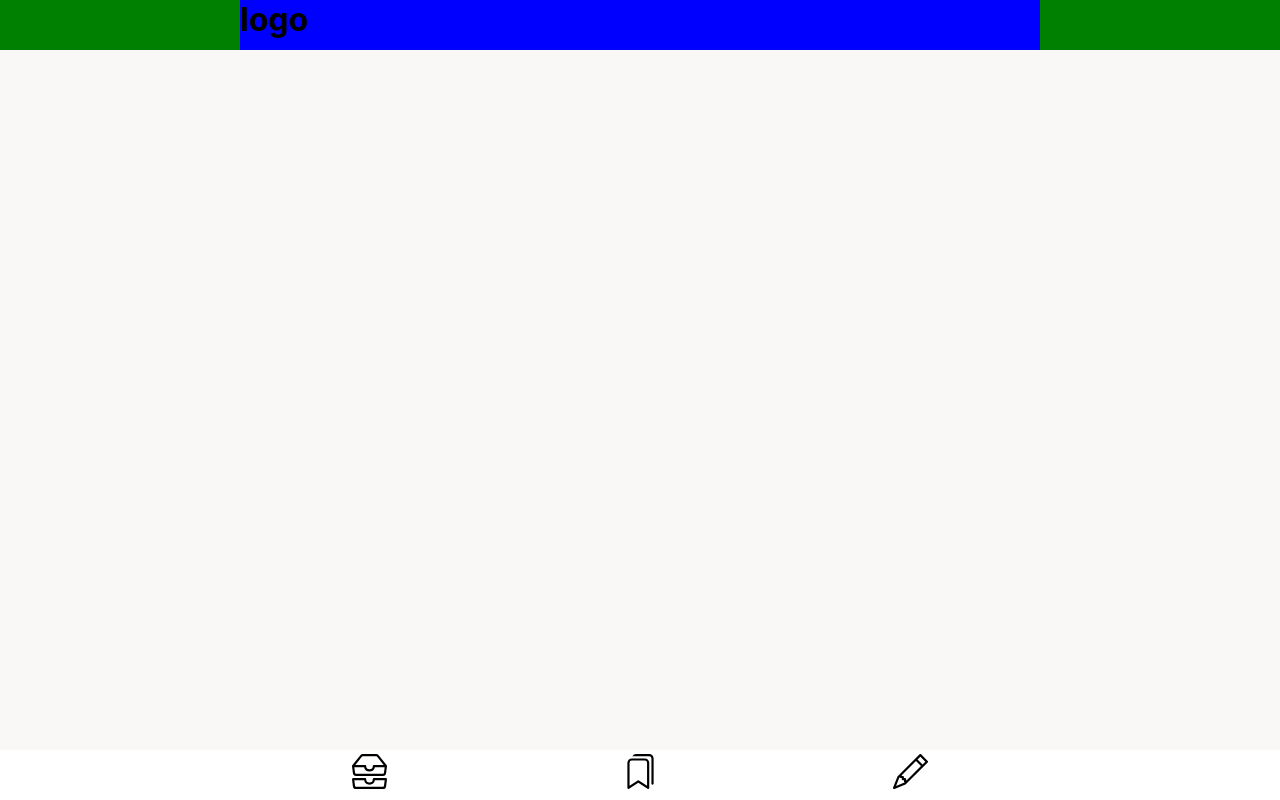
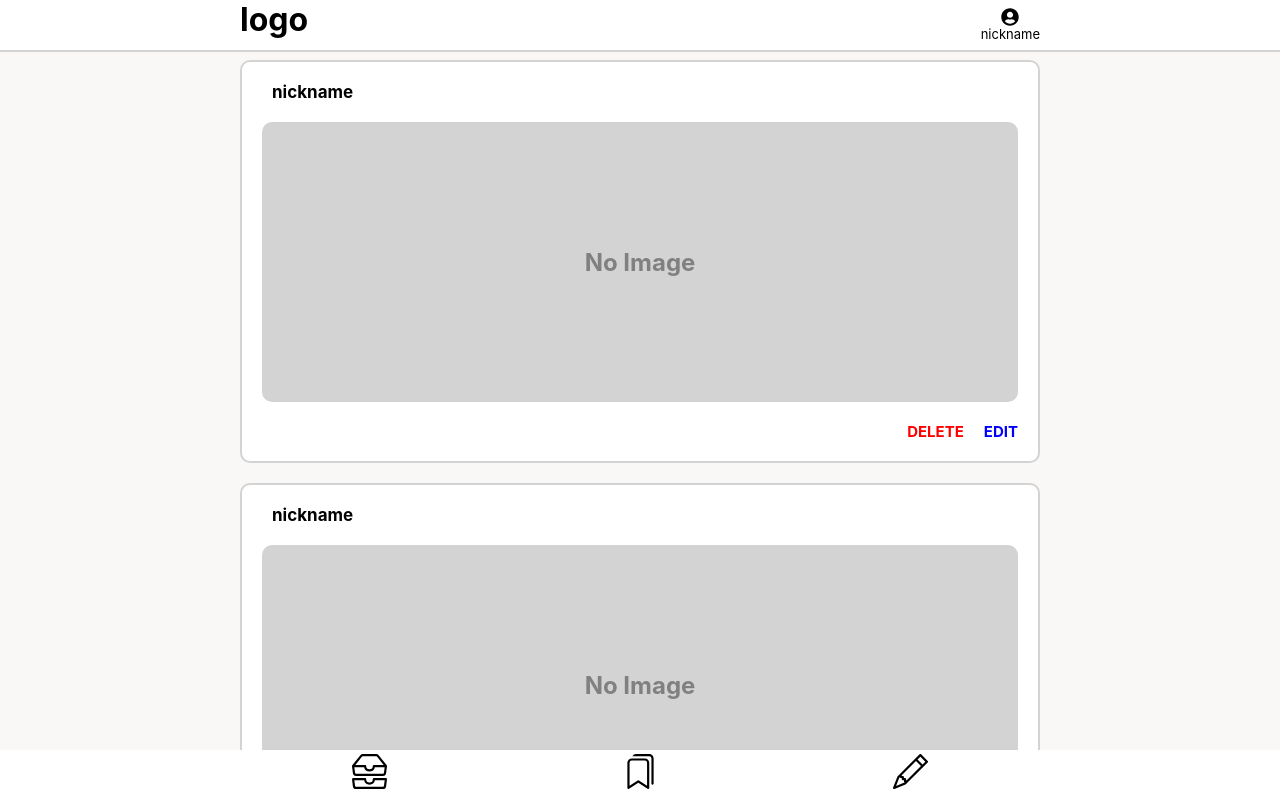
Before and after one commit to nggoong/cafe-in, a React (Create React App) app: page /mypage in a window 1280 px wide. Before the commit this address had no page. Shown: the top 800 px of the page. Built offline with nearby package versions, Linux system fonts and the light colour scheme.

Commit message:
헤더 UI 구현 및 게시글 카드 UI 추가 구현, 마이페이지 라우팅 연결

```diff
--- a/src/App.js
+++ b/src/App.js
@@ -17,10 +17,11 @@ function App() {
       <Header></Header>
       <Contents>
           <Routes>
-            <Route path="/" element={<PostingViewer/>}/>
+            <Route path="/" element={<PostingViewer isPersonal={false}/>}/>
             <Route path="/login" element={<Login />}/>
             <Route path="/signup" element={<SignUp />}/>
             <Route path="/posting/add" element={<PostingInput/>}/>
+            <Route path="/mypage" element={<PostingViewer isPersonal={true}/>}></Route>
         </Routes>
         <Footer></Footer>
       </Contents>
--- a/src/components/header/Header.jsx
+++ b/src/components/header/Header.jsx
@@ -1,13 +1,15 @@
 import React from 'react';
 import styled from 'styled-components';
+import { Link } from 'react-router-dom';
+import { FaUserCircle } from 'react-icons/fa';
 
 const Header = () => {
 
     return (
         <HeaderWrapper>
             <HeaderContents>
-                <h1>logo</h1>
-
+                <Link to="/" className='header-logo'><h1>logo</h1></Link>
+                <Actionsarea><div className='user-info-div'><FaUserCircle/><span>nickname</span></div></Actionsarea>
             </HeaderContents>
         </HeaderWrapper>
     )
@@ -21,17 +23,47 @@ const HeaderWrapper = styled.div`
     left:0;
     width:100%;
     height:50px;
-    background:green;
+    border-bottom:2px solid lightgray;
+    background:white;
+
 `
 
 const HeaderContents = styled.div`
-    background:blue;
-    width:100%;
+    display:flex;
+    /* background:blue; */
+    width:95%;
     height:100%;
     max-width:800px;
     margin:0 auto;
+    .header-logo {
+        flex:1;
+    }
     h1 {
         margin:0;
         padding:0;
+        color:black;
+    }
+    a {
+        text-decoration:none;
     }
 `
+
+const Actionsarea = styled.div`
+    display:flex;
+    flex-direction:column;
+    justify-content: center;
+    align-items: flex-end;
+    font-size:18px;
+    width:200px;
+    height:100%;
+    .user-info-div {
+        display:flex;
+        flex-direction:column;
+        align-items:center;
+        height:100%;
+        justify-content:center;
+    }
+    span {
+        font-size:13px;
+    }
+`
--- a/src/components/posting/PostingCard.jsx
+++ b/src/components/posting/PostingCard.jsx
@@ -1,18 +1,34 @@
-import React from 'react';
+import React, { useState } from 'react';
 import styled from 'styled-components';
 import { BsBookmark, BsBookmarkFill, BsSuitHeart, BsFillSuitHeartFill } from 'react-icons/bs';
 
-const PostingCard = () => {
+const PostingCard = ({ isPersonal }) => {
+    const [bookmark, setBookmark] = useState(false);
+    const [like, setLike] = useState(false);
+
+    const toggleBookmark = () => {
+        setBookmark((bookmark)=> !bookmark);
+    }
+    const toggleLike = () => {
+        setLike((like) => !like);
+    }
 
     return(
         <PostingCardWrapper>
+            <PostingHeader>
+                <h2>nickname</h2>
+            </PostingHeader>
             <PostingImageDiv>
                 <h2>No Image</h2>
             </PostingImageDiv>
-            <ActionsArea>
-                <p><BsBookmark/></p>
-                <p><BsSuitHeart/></p>
+            <ActionsArea personal={isPersonal}>
+                <p onClick={toggleBookmark}>{!bookmark?<BsBookmark/>:<BsBookmarkFill style={{color:'yellow'}}/>}</p>
+                <p onClick={toggleLike}>{!like?<BsSuitHeart/>:<BsFillSuitHeartFill style={{color:'red'}}/>}</p>
             </ActionsArea>
+            <PersonalArea personal={isPersonal}>
+                <p className='delete-action'>DELETE</p>
+                <p className='edit-action'>EDIT</p>
+            </PersonalArea>
         </PostingCardWrapper>
     )
 }
@@ -30,6 +46,13 @@ const PostingCardWrapper = styled.div`
     border-radius:10px;
     border:2px solid lightgray;
 `
+const PostingHeader = styled.div`
+    width:100%;
+    padding:0 10px;
+    h2 {
+        font-size:17px;
+    }
+`
 const PostingImageDiv = styled.div`
     display:flex;
     justify-content:center;
@@ -43,10 +66,24 @@ const PostingImageDiv = styled.div`
 `
 
 const ActionsArea = styled.div`
-    display:flex;
+    display:${props => props.personal === false? 'flex':'none'};
     justify-content:flex-end;
     gap:20px;
     width:100%;
     font-size:35px;
-    cursor:pointer;
+    p {
+        cursor:pointer;
+    }
 `
+const PersonalArea = styled(ActionsArea)`
+    display:${props => props.personal === true? 'flex':'none'};
+    font-size:15px;
+    font-weight:bold;
+    .delete-action {
+        color:red;
+    }
+    .edit-action {
+        color:blue;
+    }
+
+`
--- a/src/components/posting/PostingInput.jsx
+++ b/src/components/posting/PostingInput.jsx
@@ -3,19 +3,35 @@ import styled from 'styled-components';
 
 const PostingInput = () => {
     const textAreaRef = useRef(null);
+    const imageDivRef = useRef(null);
+    const [imageState, setImageState] = useState(null);
+
+    const setThumbnail = (e) => {
+        let files = e.target.files;
+        if(files && files[0]) {
+            setImageState(files[0]);
+        }
+        let reader = new FileReader();
+
+        reader.onload = (e) => {
+            imageDivRef.current.setAttribute('style', `background-image:url(${e.target.result})`);
+        }
+
+        reader.readAsDataURL(files[0]);
+    }
 
 
 
 
     return (
         <InputWrapper>
-            <PostingImageDiv>
+            <PostingImageDiv ref={imageDivRef}>
                 <h2>No Image</h2>
             </PostingImageDiv>
             <InputsArea>
-                <input type="file"></input>
-                <textArea placeholder='내용을 입력해주세요' name="postingText"
-                ref={textAreaRef}></textArea>
+                <input type="file" onChange={setThumbnail} name="file"></input>
+                <textarea placeholder='내용을 입력해주세요' name="postingText"
+                ref={textAreaRef}></textarea>
             </InputsArea>
             <ButtonArea>
                 <Button color="primary" onClick={()=>alert(`${textAreaRef.current.value}`)}>확인</Button>
@@ -32,7 +48,7 @@ const InputWrapper = styled.div`
     flex-direction:column;
     gap:20px;
     width:100%;
-    height:90vh;
+    height:80vh;
     padding-top:30px;
     /* background:yellow; */
 `
@@ -47,6 +63,9 @@ const PostingImageDiv = styled.div`
     border-radius:10px;
     background:lightgray;
     user-select:none;
+    background-size:100% 35vh;
+    background-position:center;
+
 `
 
 const InputsArea = styled.div`
@@ -54,7 +73,7 @@ const InputsArea = styled.div`
     flex-direction:column;
     gap:10px;
 
-    textArea {
+    textarea {
         resize:none;
         height:20vh;
         border-radius:10px;
--- a/src/components/posting/PostingViewer.jsx
+++ b/src/components/posting/PostingViewer.jsx
@@ -2,12 +2,15 @@ import React from 'react';
 import styled from 'styled-components';
 import PostingCard from './PostingCard';
 
-const PostingViewer = () => {
+const PostingViewer = ({ isPersonal }) => {
 
 
     return(
         <PostingViewerWrapper>
-            <PostingCard></PostingCard>
+            <PostingCard isPersonal={isPersonal}></PostingCard>
+            <PostingCard isPersonal={isPersonal}></PostingCard>
+            <PostingCard isPersonal={isPersonal}></PostingCard>
+            <PostingCard isPersonal={isPersonal}></PostingCard>
         </PostingViewerWrapper>
     )
 }
@@ -15,6 +18,9 @@ const PostingViewer = () => {
 export default PostingViewer;
 
 const PostingViewerWrapper = styled.div`
+    display:flex;
+    flex-direction:column;
+    gap:20px;
     width:100%;
     height:100px;
 `
--- a/src/components/styled/GlobalStyle.js
+++ b/src/components/styled/GlobalStyle.js
@@ -10,6 +10,9 @@ const GlobalStyle = createGlobalStyle`
     h1 {
         margin:0;
     }
+    h2 {
+        margin:0;
+    }
 `
 
 export default GlobalStyle;
```
